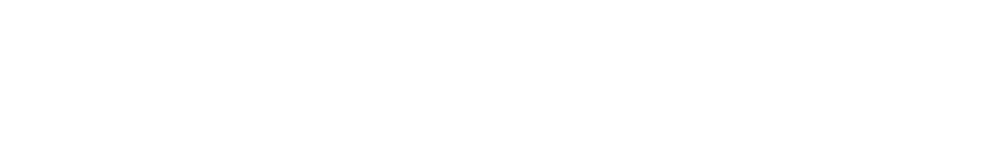
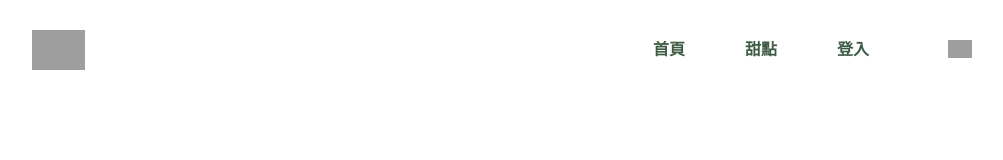
Before and after one commit to kcwang-tw/hexschool-2022-camp-task-1, a plain HTML site: page index.html in a window 1280 px wide. Shown: the whole page, without its empty margins (138-1141 px from the left). Drawn offline with Linux system fonts and the light colour scheme; grey boxes are pictures that could not be loaded.

Commit message:
create header

```diff
--- /dev/null
+++ b/css/header.css
@@ -0,0 +1,28 @@
+header {
+    width: 940px;
+    height: 40px;
+    display: flex;
+    justify-content: space-between;
+    margin: 0 auto;
+}
+
+.logo {
+    height: 40px;
+}
+
+.top-nav {
+    display: flex;
+    justify-content: space-between;
+    align-items: center;
+}
+
+.nav-item {
+    font-size: 16px;
+    margin-left: 30px;
+    margin-right: 30px;
+}
+
+.cart {
+    width: 24px;
+    margin-left: 49px;
+}
--- /dev/null
+++ b/css/reset.css
@@ -0,0 +1,48 @@
+/* http://meyerweb.com/eric/tools/css/reset/
+   v2.0 | 20110126
+   License: none (public domain)
+*/
+
+html, body, div, span, applet, object, iframe,
+h1, h2, h3, h4, h5, h6, p, blockquote, pre,
+a, abbr, acronym, address, big, cite, code,
+del, dfn, em, img, ins, kbd, q, s, samp,
+small, strike, strong, sub, sup, tt, var,
+b, u, i, center,
+dl, dt, dd, ol, ul, li,
+fieldset, form, label, legend,
+table, caption, tbody, tfoot, thead, tr, th, td,
+article, aside, canvas, details, embed,
+figure, figcaption, footer, header, hgroup,
+menu, nav, output, ruby, section, summary,
+time, mark, audio, video {
+	margin: 0;
+	padding: 0;
+	border: 0;
+	font-size: 100%;
+	font: inherit;
+	vertical-align: baseline;
+}
+/* HTML5 display-role reset for older browsers */
+article, aside, details, figcaption, figure,
+footer, header, hgroup, menu, nav, section {
+	display: block;
+}
+body {
+	line-height: 1;
+}
+ol, ul {
+	list-style: none;
+}
+blockquote, q {
+	quotes: none;
+}
+blockquote:before, blockquote:after,
+q:before, q:after {
+	content: '';
+	content: none;
+}
+table {
+	border-collapse: collapse;
+	border-spacing: 0;
+}
--- a/css/style.css
+++ b/css/style.css
@@ -1,9 +1,15 @@
 html, body {
-    font: 'PingFang TC', Semibold;
+    font-family: 'PingFang TC';
+    font-weight: 700;
+}
+
+a {
+    text-decoration: none;
 }
 
 .container {
     width: 1024px;
+    padding: 30px 42px 0 42px;
     margin: 0 auto;
 }
 
--- a/index.html
+++ b/index.html
@@ -1,12 +1,37 @@
 <!DOCTYPE html>
-<html lang="en">
+<html lang="zh-Hant-TW">
 <head>
     <meta charset="UTF-8">
     <meta http-equiv="X-UA-Compatible" content="IE=edge">
     <meta name="viewport" content="width=device-width, initial-scale=1.0">
-    <title>Document</title>
+    <title>Sweetaste</title>
+    <link rel="stylesheet" href="css/reset.css">
+    <link rel="stylesheet" href="css/style.css">
+    <link rel="stylesheet" href="css/header.css">
 </head>
 <body>
-
+    <div class="container">
+        <header>
+            <h1>
+                <img src="https://hexschool.github.io/webLayoutTraining1st/student-week1/logo-all-dark.svg" alt="標題" class="logo">
+            </h1>
+            <ul class="top-nav">
+                <li class="nav-item">
+                    <a class="text-primary" href="#">首頁</a>
+                </li>
+                <li class="nav-item">
+                    <a class="text-primary" href="#">甜點</a>
+                </li>
+                <li class="nav-item">
+                    <a class="text-primary" href="#">登入</a>
+                </li>
+                <li>
+                    <a href="#">
+                        <img src="https://hexschool.github.io/webLayoutTraining1st/student-week1/shopping_cart.png" alt="購物車" class="cart">
+                    </a>
+                </li>
+            </ul>
+        </header>
+    </div>
 </body>
 </html>
```
